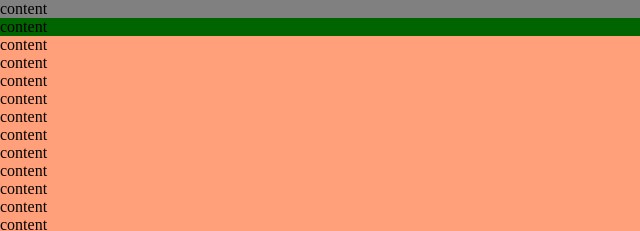
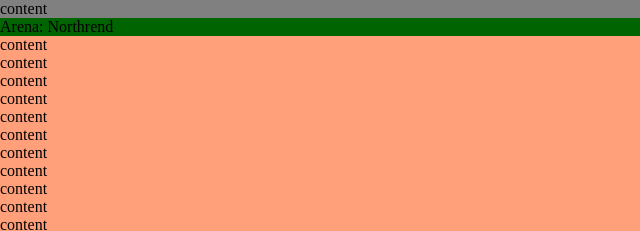
Before and after one commit to Venahrage/VNR, a plain HTML site: page index.html in a window 1280 px wide. Shown: the top 231 px of the page, 0-640 px from the left. Drawn offline with Linux system fonts and the light colour scheme.

Commit message:
coloring_prototype

```diff
--- a/index.html
+++ b/index.html
@@ -19,7 +19,7 @@
 
     <!-- Arena name -->
     <div class="arena_name">
-        content
+        Arena: Northrend
     </div>
 
     <!-- Arena -->
```
Also changed, not shown: 1 other file.
